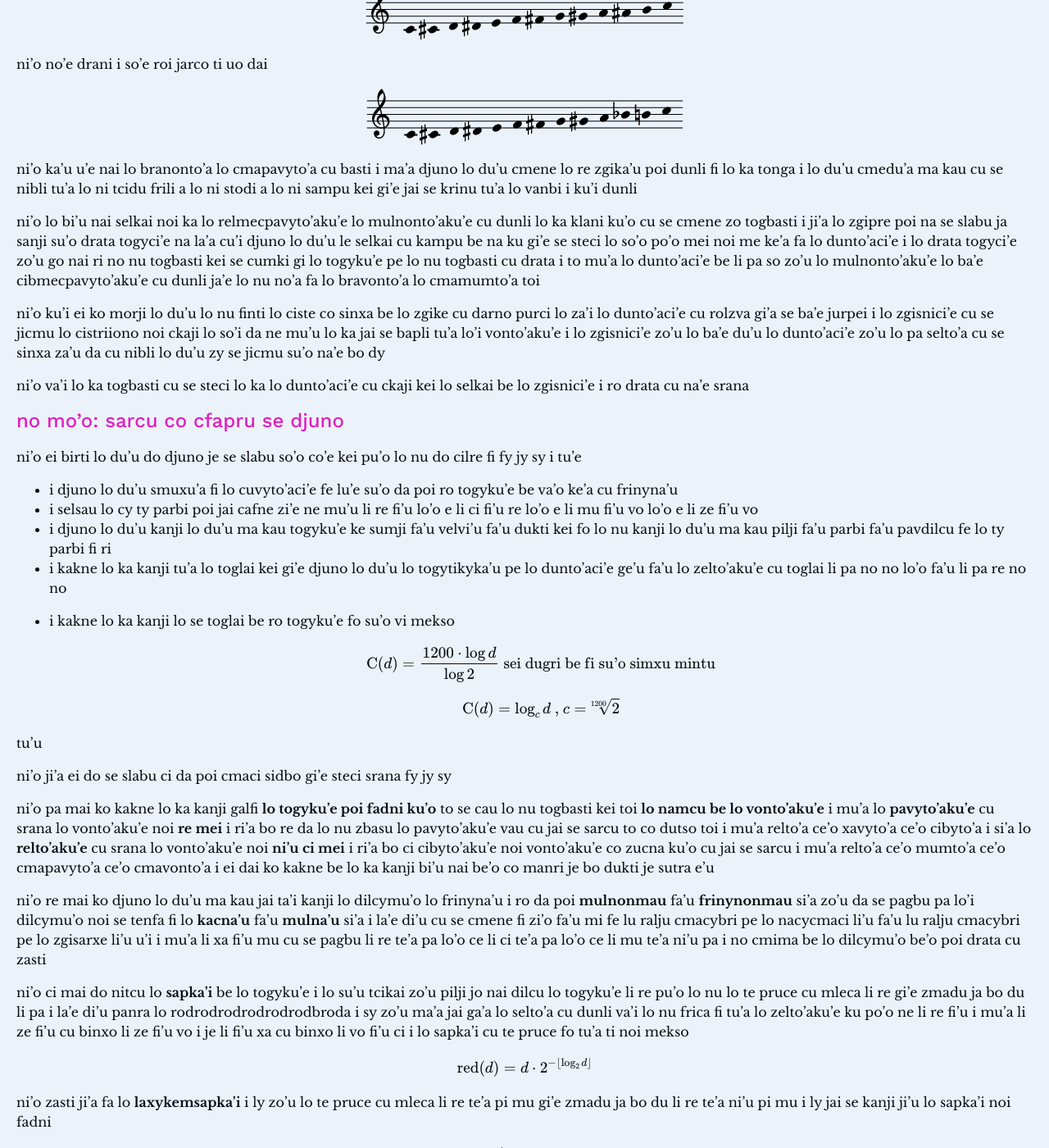
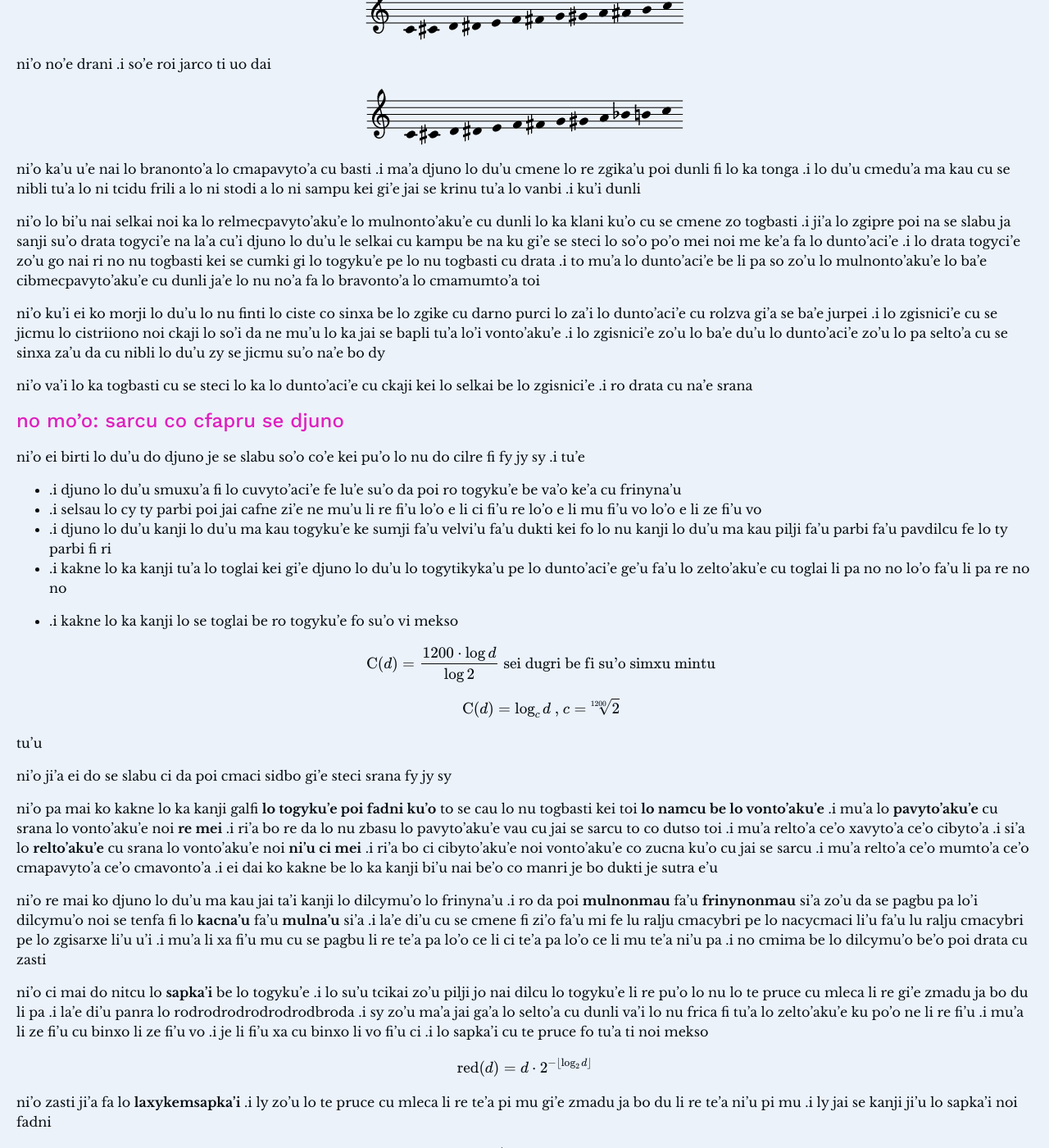
Before and after one commit to misotanni/misotanni.github.io, a Jekyll site: the page built from fjs/jbo/crash.md, in a window 1280 px wide and 1400 px high, scrolled down 623 px. Shown: the whole window at 82% size. Built offline with Jekyll 4.4.1, drawn with Linux system fonts in a browser that asks for light colours; our own code applies the rules of GitHub Pages for plain Markdown files; formulas are drawn with MathJax 3; some of the changed text lies outside the part shown.

Commit message:
i → .i

```diff
--- a/fjs/jbo/crash.md
+++ b/fjs/jbo/crash.md
@@ -1,13 +1,13 @@
 # la fy jy sy janli xe ctuca
 
 ni'o za'a a'u dai do kucli lo prali be fi tu'a fy jy sy
-i do djica lo nu cilre fi ri
+.i do djica lo nu cilre fi ri
 
 ni'o ti noi xe ctuca cu se finti fi lo nu sutra cilre fi tu'a ro jicmu selci be le ciste
-i na ctuca fo lo jai nu sutri noi na jai sarcu lo nu mulno
-i ga nai do djuno so'o da lo cuvyto'aci'e gi mutce frili do fa lo ka cilre tu'a fy jy sy
-i ka'e ku do cilre ro da ca lo mentu be li so'u po'o
-i melbi je frili ri'i ko
+.i na ctuca fo lo jai nu sutri noi na jai sarcu lo nu mulno
+.i ga nai do djuno so'o da lo cuvyto'aci'e gi mutce frili do fa lo ka cilre tu'a fy jy sy
+.i ka'e ku do cilre ro da ca lo mentu be li so'u po'o
+.i melbi je frili ri'i ko
 
 ## liste
 
@@ -23,45 +23,45 @@ i melbi je frili ri'i ko
 ## <a name="introduction">lo lidne zo'u: vimcu tu'a lo si'o togbasti</a>
 
 ni'o ro ma'a se slabu lo fadni zgisnici'e e lo ri fadni togystika
-i ku'i la'a ma'a na facki lo du'u cilre lo bi'u nai zgisnici'e pe ma'i lo ma'a rolzva togyci'e noi dunto'aci'e li pa re
-i to ba'o lo cabna zo'u ai cmene ri fa zo dunto'aci'e to'u toi
+.i ku'i la'a ma'a na facki lo du'u cilre lo bi'u nai zgisnici'e pe ma'i lo ma'a rolzva togyci'e noi dunto'aci'e li pa re
+.i to ba'o lo cabna zo'u ai cmene ri fa zo dunto'aci'e to'u toi
 
 ni'o mu'a ti se cmima ro se dunto'aci'e
 
 <img src="../assets/crash/chromatic-wrong.png" alt="C–Cis–D–Dis–E–F–Fis–G–Gis–A–Ais–H–C">
 
 ni'o no'e drani
-i so'e roi jarco ti uo dai
+.i so'e roi jarco ti uo dai
 
 <img src="../assets/crash/chromatic-right.png" alt="C–Cis–D–Dis–E–F–Fis–G–Gis–A–B–H–C">
 
 ni'o ka'u u'e nai lo branonto'a lo cmapavyto'a cu basti
-i ma'a djuno lo du'u cmene lo re zgika'u poi dunli fi lo ka tonga
-i lo du'u cmedu'a ma kau cu se nibli tu'a lo ni tcidu frili a lo ni stodi a lo ni sampu kei gi'e jai se krinu tu'a lo vanbi
-i ku'i dunli
+.i ma'a djuno lo du'u cmene lo re zgika'u poi dunli fi lo ka tonga
+.i lo du'u cmedu'a ma kau cu se nibli tu'a lo ni tcidu frili a lo ni stodi a lo ni sampu kei gi'e jai se krinu tu'a lo vanbi
+.i ku'i dunli
 
 ni'o lo bi'u nai selkai noi ka lo relmecpavyto'aku'e lo mulnonto'aku'e cu dunli lo ka klani ku'o cu se cmene zo togbasti
-i ji'a lo zgipre poi na se slabu ja sanji su'o drata togyci'e na la'a cu'i djuno lo du'u le selkai cu kampu be na ku gi'e se steci lo so'o po'o mei noi me ke'a fa lo dunto'aci'e
-i lo drata togyci'e zo'u go nai ri no nu togbasti kei se cumki gi lo togyku'e pe lo nu togbasti cu drata
-i to mu'a lo dunto'aci'e be li pa so zo'u lo mulnonto'aku'e lo ba'e cibmecpavyto'aku'e cu dunli ja'e lo nu no'a fa lo bravonto'a lo cmamumto'a toi
+.i ji'a lo zgipre poi na se slabu ja sanji su'o drata togyci'e na la'a cu'i djuno lo du'u le selkai cu kampu be na ku gi'e se steci lo so'o po'o mei noi me ke'a fa lo dunto'aci'e
+.i lo drata togyci'e zo'u go nai ri no nu togbasti kei se cumki gi lo togyku'e pe lo nu togbasti cu drata
+.i to mu'a lo dunto'aci'e be li pa so zo'u lo mulnonto'aku'e lo ba'e cibmecpavyto'aku'e cu dunli ja'e lo nu no'a fa lo bravonto'a lo cmamumto'a toi
 
 ni'o ku'i ei ko morji lo du'u lo nu finti lo ciste co sinxa be lo zgike cu darno purci lo za'i lo dunto'aci'e cu rolzva gi'a se ba'e jurpei
-i lo zgisnici'e cu se jicmu lo cistriiono noi ckaji lo so'i da ne mu'u lo ka jai se bapli tu'a lo'i vonto'aku'e
-i lo zgisnici'e zo'u lo ba'e du'u lo dunto'aci'e zo'u lo pa selto'a cu se sinxa za'u da cu nibli lo du'u zy se jicmu su'o na'e bo dy
+.i lo zgisnici'e cu se jicmu lo cistriiono noi ckaji lo so'i da ne mu'u lo ka jai se bapli tu'a lo'i vonto'aku'e
+.i lo zgisnici'e zo'u lo ba'e du'u lo dunto'aci'e zo'u lo pa selto'a cu se sinxa za'u da cu nibli lo du'u zy se jicmu su'o na'e bo dy
 
 ni'o va'i lo ka togbasti cu se steci lo ka lo dunto'aci'e cu ckaji kei lo selkai be lo zgisnici'e
-i ro drata cu na'e srana
+.i ro drata cu na'e srana
 
 ## <a name="lesson-0">no mo'o: sarcu co cfapru se djuno</a>
 
 ni'o ei birti lo du'u do djuno je se slabu so'o co'e kei pu'o lo nu do cilre fi fy jy sy
-i tu'e
+.i tu'e
 
-- i djuno lo du'u smuxu'a fi lo cuvyto'aci'e fe lu'e su'o da poi ro togyku'e be va'o ke'a cu frinyna'u
-- i selsau lo cy ty parbi poi jai cafne zi'e ne mu'u li re fi'u lo'o e li ci fi'u re lo'o e li mu fi'u vo lo'o e li ze fi'u vo
-- i djuno lo du'u kanji lo du'u ma kau togyku'e ke sumji fa'u velvi'u fa'u dukti kei fo lo nu kanji lo du'u ma kau pilji fa'u parbi fa'u pavdilcu fe lo ty parbi fi ri
-- i kakne lo ka kanji tu'a lo toglai kei gi'e djuno lo du'u lo togytikyka'u pe lo dunto'aci'e ge'u fa'u lo zelto'aku'e cu toglai li pa no no lo'o fa'u li pa re no no
-- i kakne lo ka kanji lo se toglai be ro togyku'e fo su'o vi mekso
+- .i djuno lo du'u smuxu'a fi lo cuvyto'aci'e fe lu'e su'o da poi ro togyku'e be va'o ke'a cu frinyna'u
+- .i selsau lo cy ty parbi poi jai cafne zi'e ne mu'u li re fi'u lo'o e li ci fi'u re lo'o e li mu fi'u vo lo'o e li ze fi'u vo
+- .i djuno lo du'u kanji lo du'u ma kau togyku'e ke sumji fa'u velvi'u fa'u dukti kei fo lo nu kanji lo du'u ma kau pilji fa'u parbi fa'u pavdilcu fe lo ty parbi fi ri
+- .i kakne lo ka kanji tu'a lo toglai kei gi'e djuno lo du'u lo togytikyka'u pe lo dunto'aci'e ge'u fa'u lo zelto'aku'e cu toglai li pa no no lo'o fa'u li pa re no no
+- .i kakne lo ka kanji lo se toglai be ro togyku'e fo su'o vi mekso
 
 	$$\displaystyle \text{C}(d)=\frac{1200 \cdot \log d}{\log 2} \text{ sei dugri be fi su'o simxu mintu}$$
 
@@ -72,33 +72,33 @@ tu'u
 ni'o ji'a ei do se slabu ci da poi cmaci sidbo gi'e steci srana fy jy sy
 
 ni'o pa mai ko kakne lo ka kanji galfi **lo togyku'e poi fadni ku'o** to se cau lo nu togbasti kei toi **lo namcu be lo vonto'aku'e**
-i mu'a lo **pavyto'aku'e** cu srana lo vonto'aku'e noi **re mei**
-i ri'a bo re da lo nu zbasu lo pavyto'aku'e vau cu jai se sarcu to co dutso toi
-i mu'a relto'a ce'o xavyto'a ce'o cibyto'a
-i si'a lo **relto'aku'e** cu srana lo vonto'aku'e noi **ni'u ci mei**
-i ri'a bo ci cibyto'aku'e noi vonto'aku'e co zucna ku'o cu jai se sarcu
-i mu'a relto'a ce'o mumto'a ce'o cmapavyto'a ce'o cmavonto'a
-i ei dai ko kakne be lo ka kanji bi'u nai be'o co manri je bo dukti je sutra e'u
+.i mu'a lo **pavyto'aku'e** cu srana lo vonto'aku'e noi **re mei**
+.i ri'a bo re da lo nu zbasu lo pavyto'aku'e vau cu jai se sarcu to co dutso toi
+.i mu'a relto'a ce'o xavyto'a ce'o cibyto'a
+.i si'a lo **relto'aku'e** cu srana lo vonto'aku'e noi **ni'u ci mei**
+.i ri'a bo ci cibyto'aku'e noi vonto'aku'e co zucna ku'o cu jai se sarcu
+.i mu'a relto'a ce'o mumto'a ce'o cmapavyto'a ce'o cmavonto'a
+.i ei dai ko kakne be lo ka kanji bi'u nai be'o co manri je bo dukti je sutra e'u
 
 ni'o re mai ko djuno lo du'u ma kau jai ta'i kanji lo dilcymu'o lo frinyna'u
-i ro da poi **mulnonmau** fa'u **frinynonmau** si'a zo'u da se pagbu pa lo'i dilcymu'o noi se tenfa fi lo **kacna'u** fa'u **mulna'u** si'a
-i la'e di'u cu se cmene fi zi'o fa'u mi fe lu ralju cmacybri pe lo nacycmaci li'u fa'u lu ralju cmacybri pe lo zgisarxe li'u u'i
-i mu'a li xa fi'u mu cu se pagbu li re te'a pa lo'o ce li ci te'a pa lo'o ce li mu te'a ni'u pa
-i no cmima be lo dilcymu'o be'o poi drata cu zasti
+.i ro da poi **mulnonmau** fa'u **frinynonmau** si'a zo'u da se pagbu pa lo'i dilcymu'o noi se tenfa fi lo **kacna'u** fa'u **mulna'u** si'a
+.i la'e di'u cu se cmene fi zi'o fa'u mi fe lu ralju cmacybri pe lo nacycmaci li'u fa'u lu ralju cmacybri pe lo zgisarxe li'u u'i
+.i mu'a li xa fi'u mu cu se pagbu li re te'a pa lo'o ce li ci te'a pa lo'o ce li mu te'a ni'u pa
+.i no cmima be lo dilcymu'o be'o poi drata cu zasti
 
 ni'o ci mai do nitcu lo **sapka'i** be lo togyku'e
-i lo su'u tcikai zo'u pilji jo nai dilcu lo togyku'e li re pu'o lo nu lo te pruce cu mleca li re gi'e zmadu ja bo du li pa
-i la'e di'u panra lo rodrodrodrodrodrodbroda
-i sy zo'u ma'a jai ga'a lo selto'a cu dunli va'i lo nu frica fi tu'a lo zelto'aku'e ku po'o ne li re fi'u
-i mu'a li ze fi'u cu binxo li ze fi'u vo
-i je li fi'u xa cu binxo li vo fi'u ci
-i lo sapka'i cu te pruce fo tu'a ti noi mekso
+.i lo su'u tcikai zo'u pilji jo nai dilcu lo togyku'e li re pu'o lo nu lo te pruce cu mleca li re gi'e zmadu ja bo du li pa
+.i la'e di'u panra lo rodrodrodrodrodrodbroda
+.i sy zo'u ma'a jai ga'a lo selto'a cu dunli va'i lo nu frica fi tu'a lo zelto'aku'e ku po'o ne li re fi'u
+.i mu'a li ze fi'u cu binxo li ze fi'u vo
+.i je li fi'u xa cu binxo li vo fi'u ci
+.i lo sapka'i cu te pruce fo tu'a ti noi mekso
 
 $$\text{red}(d)=d \cdot 2^{-\lfloor\log_2 d\rfloor}$$
 
 ni'o zasti ji'a fa lo **laxykemsapka'i**
-i ly zo'u lo te pruce cu mleca li re te'a pi mu gi'e zmadu ja bo du li re te'a ni'u pi mu
-i ly jai se kanji ji'u lo sapka'i noi fadni
+.i ly zo'u lo te pruce cu mleca li re te'a pi mu gi'e zmadu ja bo du li re te'a ni'u pi mu
+.i ly jai se kanji ji'u lo sapka'i noi fadni
 
 $$\text{reb}(d)=\frac{1}{\sqrt{2}} \text{red}(\sqrt{2} \cdot \text{red}(d))$$
 
@@ -109,41 +109,41 @@ $$\text{reb}(d)=\text{red}(d) \text{ , } \text{red}(d) < \sqrt{2}$$
 $$\text{reb}(d)=\frac{1}{2} \text{red}(d) \text{ , } \text{red}(d) \geq \sqrt{2}$$
 
 ni'o mulno
-i e'e cfari
+.i e'e cfari
 
 ## <a name="lesson-1">pa mo'o: cistrpitagora</a>
 
 ni'o do jinvi la'a lo du'u lo nu vimcu lo si'o togbasti cu rinka lo nu zenba co cumki fa lo nu sinxa xo kau tonga
-i go go'i gi do draji'i
-i ku'i vy na banzu lo ka cumgau lo nu sinxa ro da pe lo cuvyto'aci'e
-i lo vrude pe lo cuvyto'aci'e cu ka lo tonga poi jibni simxu cu te bangu ja'e lo nu lo togyku'e poi drata cu skari pe'a lo drata
+.i go go'i gi do draji'i
+.i ku'i vy na banzu lo ka cumgau lo nu sinxa ro da pe lo cuvyto'aci'e
+.i lo vrude pe lo cuvyto'aci'e cu ka lo tonga poi jibni simxu cu te bangu ja'e lo nu lo togyku'e poi drata cu skari pe'a lo drata
 
 ni'o mu'a ko se xanri lo togyku'e porsi pe li pa pa fi'u pa no lo'o ce'o li pa no fi'u so lo'o ce'o li so fi'u bi lo'o ce'o li bi fi'u ze
-i ko tirna
+.i ko tirna
 
 <audio controls><source src="../assets/crash/seconds.mp3" type="audio/mpeg"></audio>
 
 ni'o ba'a so'a da jai ga'a vo mei jibni be lo pavyto'aku'e
-i ku'i toldra fa lo nu da'i lu'e lo pavyto'aku'e cu sinxa ro le vo togyku'e
-i ri drata simxu
-i lo du'u mipri la'e di'u cu natfe tu'a lo jicmu be lo cuvyto'aci'e
+.i ku'i toldra fa lo nu da'i lu'e lo pavyto'aku'e cu sinxa ro le vo togyku'e
+.i ri drata simxu
+.i lo du'u mipri la'e di'u cu natfe tu'a lo jicmu be lo cuvyto'aci'e
 
 ni'o ja'e bo do jinvi la'a lo du'u zasti fa lo midju noi ke'a gripau lo pi ro cuvyto'aci'e gi'e ro pagbu be ke'a cu se sinxa pa pagbu be lo zgisnici'e poi claxu lo si'o togbasti
-i go go'i gi do ji'a draji'i
-i lo bi'u nai midju no'u lo cistrpitagora cu cuvyto'aci'e li ci
+.i go go'i gi do ji'a draji'i
+.i lo bi'u nai midju no'u lo cistrpitagora cu cuvyto'aci'e li ci
 
 ni'o va'i tu'e lu'e lo zelto'aku'e cu srana li re fi'u
-i to la'e di'u simsa lo me lo dunto'aci'e be li pa re moi toi
-i lu'e lo mulvonto'aku'e cu srana li ci fi'u re tu'u
-i ja'e bo ro da po'u lu'e lo togyku'e pe lo zgisnici'e zo'u da srana pa se cistrpitagora
-i la'e di'u nibli lo du'u pavysmu
+.i to la'e di'u simsa lo me lo dunto'aci'e be li pa re moi toi
+.i lu'e lo mulvonto'aku'e cu srana li ci fi'u re tu'u
+.i ja'e bo ro da po'u lu'e lo togyku'e pe lo zgisnici'e zo'u da srana pa se cistrpitagora
+.i la'e di'u nibli lo du'u pavysmu
 
 ni'o ta'o cumki fa lo nu ba'e *ca'engau* tu'a lo ralju toglei
-i ca'engau lo du'u lo mumto'a ce'o relto'a ce'o xavyto'a ce'o cibyto'a ce'o nonto'a ce'o vonto'a ce'o pavyto'a zo'u lo se togyku'e pe my bi'o ry ge'u e lo se togyku'e pe ry bi'o xy ge'u e lo drata cu du li ci fi'u re
-i ja'e bo lo se togyku'e pe py bi'o my cu du li pa no re vo fi'u ze re so noi milxe lo ka mleca li ci fi'u re
-i ja'e bo ca'engau lo du'u lo togystika kantu cu vimcu tu'a lo bi'u nai ka mleca
-i ja'e bo lo se togyku'e pe lo pavyto'a fa'u bo cmapavyto'a bi'u bramumto'a fa'u bo mumto'a cu du ji'a li ci fi'u re
-i fy jy sy se jicmu lo si'o tcena lo bi'u nai javni noi du'u lo togystika cu cikre lo ka lo togyku'e cu drata
+.i ca'engau lo du'u lo mumto'a ce'o relto'a ce'o xavyto'a ce'o cibyto'a ce'o nonto'a ce'o vonto'a ce'o pavyto'a zo'u lo se togyku'e pe my bi'o ry ge'u e lo se togyku'e pe ry bi'o xy ge'u e lo drata cu du li ci fi'u re
+.i ja'e bo lo se togyku'e pe py bi'o my cu du li pa no re vo fi'u ze re so noi milxe lo ka mleca li ci fi'u re
+.i ja'e bo ca'engau lo du'u lo togystika kantu cu vimcu tu'a lo bi'u nai ka mleca
+.i ja'e bo lo se togyku'e pe lo pavyto'a fa'u bo cmapavyto'a bi'u bramumto'a fa'u bo mumto'a cu du ji'a li ci fi'u re
+.i fy jy sy se jicmu lo si'o tcena lo bi'u nai javni noi du'u lo togystika cu cikre lo ka lo togyku'e cu drata
 
 fa'o
 
```
Also changed, not shown: fjs/jbo/calc.md (+22 -22 lines), fjs/jbo/compare.md (+14 -14 lines), fjs/jbo/faq.md (+36 -36 lines), fjs/jbo/index.md (+38 -38 lines), fjs/jbo/summary.md (+15 -15 lines).
